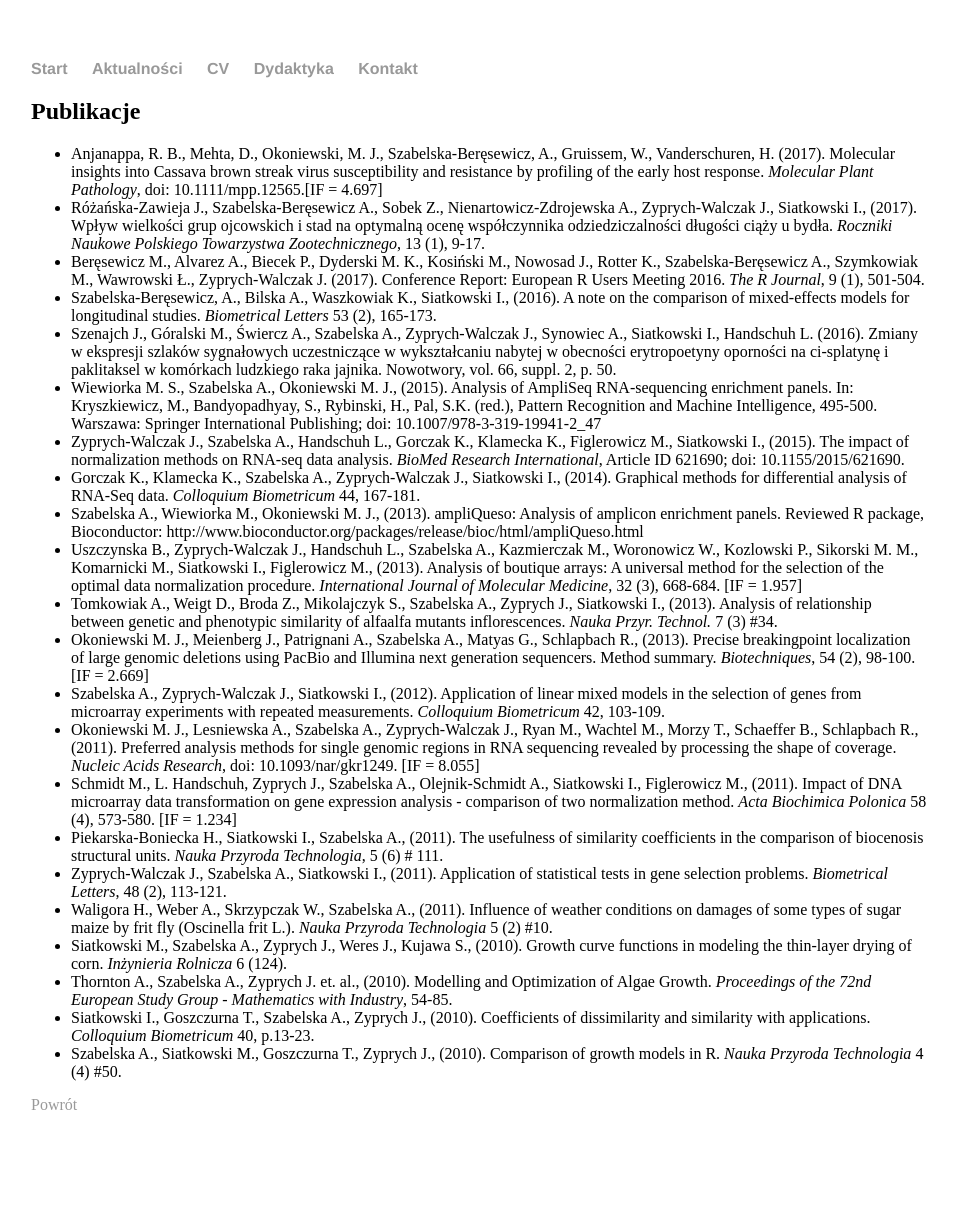
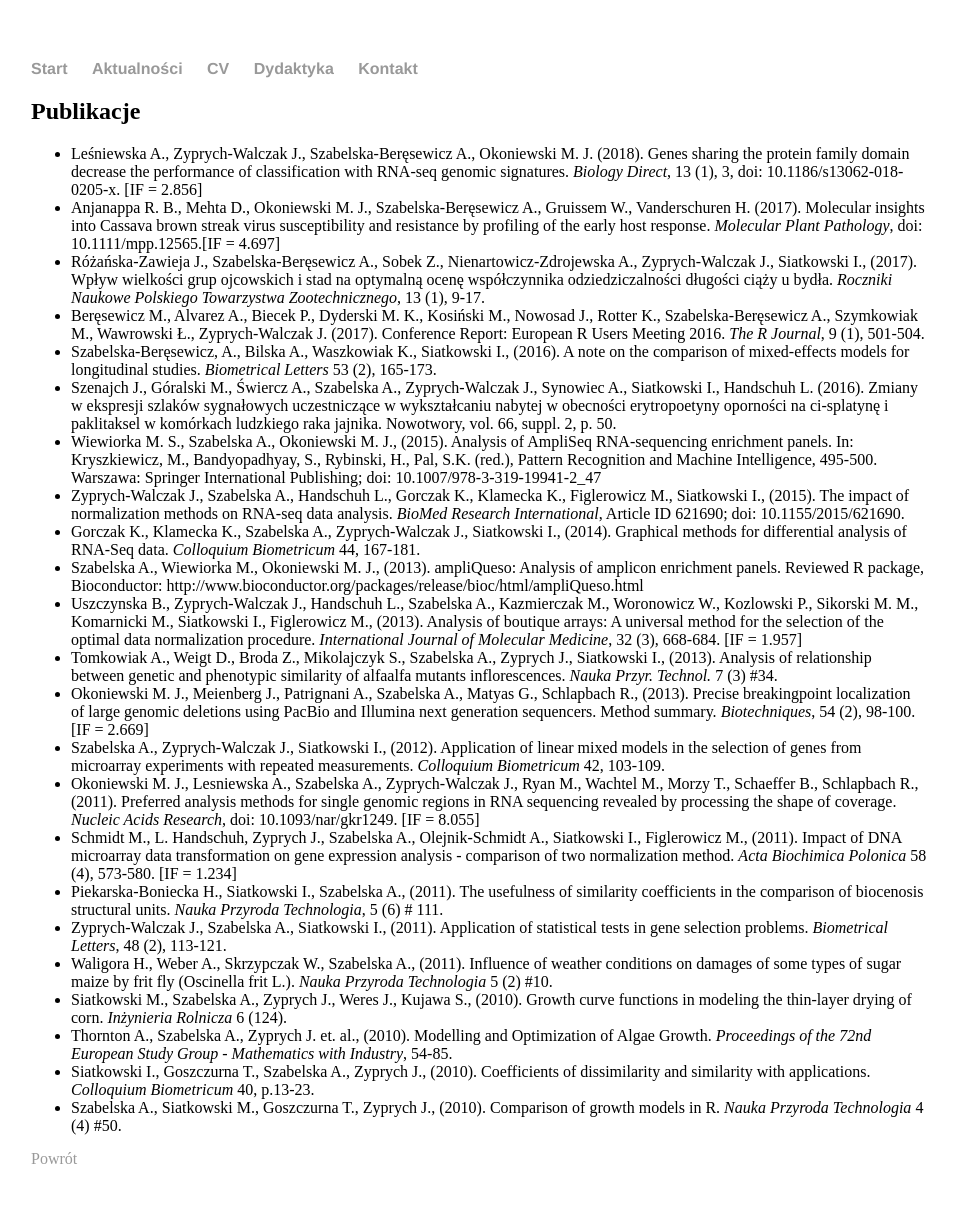
Before and after one commit to alicjaszabelska/alicjaszabelska.github.io, a Jekyll site: the page built from cv/publikacje.md, in a window 1280 px wide. Shown: the whole page, without its empty margins (161-1118 px from the left). Built offline with Jekyll 4.4.1, drawn with Linux system fonts in a browser that asks for light colours; before the commit the page ends 1173 px from its top, so only the background shows below that.

Commit message:
publikacja w BD

```diff
--- a/cv/publikacje.md
+++ b/cv/publikacje.md
@@ -3,7 +3,8 @@ layout: page
 title: Publikacje
 ---
 
-+ Anjanappa, R. B., Mehta, D., Okoniewski, M. J., Szabelska-Beręsewicz, A., Gruissem, W., Vanderschuren, H. (2017). Molecular insights into Cassava brown streak virus susceptibility and resistance by profiling of the early host response. *Molecular Plant Pathology*, doi: 10.1111/mpp.12565.[IF = 4.697]
++ Leśniewska A., Zyprych-Walczak J., Szabelska-Beręsewicz A., Okoniewski M. J. (2018). Genes sharing the protein family domain decrease the performance of classification with RNA-seq genomic signatures. *Biology Direct*, 13 (1), 3, doi: 10.1186/s13062-018-0205-x. [IF = 2.856]
++ Anjanappa R. B., Mehta D., Okoniewski M. J., Szabelska-Beręsewicz A., Gruissem W., Vanderschuren H. (2017). Molecular insights into Cassava brown streak virus susceptibility and resistance by profiling of the early host response. *Molecular Plant Pathology*, doi: 10.1111/mpp.12565.[IF = 4.697]
 + Różańska-Zawieja J., Szabelska-Beręsewicz A., Sobek Z., Nienartowicz-Zdrojewska A., Zyprych-Walczak J., Siatkowski I., (2017). Wpływ wielkości grup ojcowskich i stad na optymalną ocenę współczynnika odziedziczalności długości ciąży u bydła. *Roczniki Naukowe Polskiego Towarzystwa Zootechnicznego*, 13 (1), 9-17.
 + Beręsewicz M., Alvarez A., Biecek P., Dyderski M. K., Kosiński M., Nowosad J., Rotter K., Szabelska-Beręsewicz A., Szymkowiak M., Wawrowski Ł., Zyprych-Walczak J. (2017). Conference Report: European R Users Meeting 2016. *The R Journal*, 9 (1), 501-504.
 + Szabelska-Beręsewicz, A., Bilska A., Waszkowiak K., Siatkowski I., (2016). A note on the comparison of mixed-effects models for longitudinal studies. *Biometrical Letters* 53 (2), 165-173.
```
